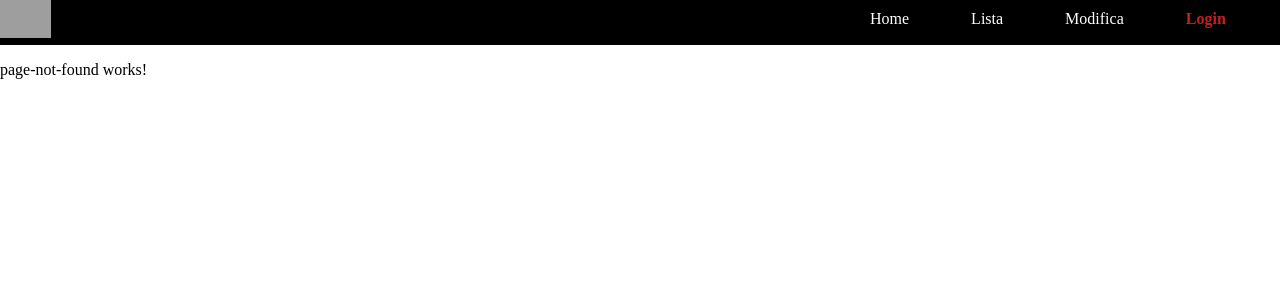
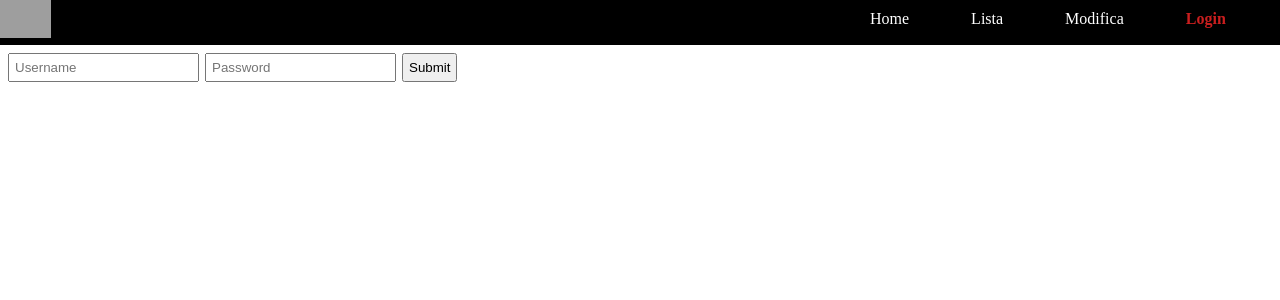
Before and after one commit to vinkezb/ListaGiochi, an Angular app in the folder ListaGiochi/: page /portale/login in a window 1280 px wide. Shown: the top 300 px of the page. Built offline with nearby package versions, Linux system fonts and the light colour scheme; grey boxes are pictures that could not be loaded.

Commit message:
login base

```diff
--- a/ListaGiochi/src/app/app-routing.module.ts
+++ b/ListaGiochi/src/app/app-routing.module.ts
@@ -14,13 +14,14 @@ const routes: Routes = [
         {path: RoutingEnum.home, component: HomeComponent},
         {path: RoutingEnum.lista, component: GameListComponent, canDeactivate :[AuthGuard]},
         {path: RoutingEnum.modifica, component: EditGameComponent},
+        {path: RoutingEnum.login, component: LoginComponent},
       ],
       canActivateChild : [AuthGuard]
 
 
     },
 
-    {path: '', redirectTo: RoutingEnum.base+'/'+RoutingEnum.home, pathMatch: 'full'},
+    {path: '', redirectTo: RoutingEnum.base+'/'+RoutingEnum.login, pathMatch: 'full'},
     {path: '**', component: PageNotFoundComponent},
 ];
 
--- a/ListaGiochi/src/app/app.module.ts
+++ b/ListaGiochi/src/app/app.module.ts
@@ -21,7 +21,8 @@ import { AuthGuard } from './services/auth.guard.service';
     EditGameComponent,
     MenuComponent,
     LoginComponent,
-    PageNotFoundComponent
+    PageNotFoundComponent,
+
   ],
   imports: [
     BrowserModule,
--- a/ListaGiochi/src/app/login/login.component.html
+++ b/ListaGiochi/src/app/login/login.component.html
@@ -1,3 +1,5 @@
-<p>
-  login works!
-</p>
+<form (submit)="loginUser($event)">
+  <input type="text" placeholder="Username" id="Username">
+  <input type="password" placeholder="Password" id="Password">
+  <input type="submit" value="Submit">
+</form>
--- /dev/null
+++ b/ListaGiochi/src/app/login/login.component.scss
@@ -0,0 +1,8 @@
+input{
+    padding:5px;
+    margin:3px;
+}
+
+form{
+    padding:5px;
+}
--- a/ListaGiochi/src/app/login/login.component.ts
+++ b/ListaGiochi/src/app/login/login.component.ts
@@ -3,7 +3,7 @@ import { Component, OnInit } from '@angular/core';
 @Component({
   selector: 'app-login',
   templateUrl: './login.component.html',
-  styleUrls: ['./login.component.sass']
+  styleUrls: ['./login.component.scss']
 })
 export class LoginComponent implements OnInit {
 
@@ -12,4 +12,12 @@ export class LoginComponent implements OnInit {
   ngOnInit() {
   }
 
+  loginUser(event: any){
+    event.preventDefault()
+    const target = event.target
+    const username = target.querySelector('#Username').value
+    const password = target.querySelector('#Password').value
+    console.log(username, password)
+  }
+
 }
```
Also changed, not shown: ListaGiochi/src/app/login/login.component.sass (deleted).
